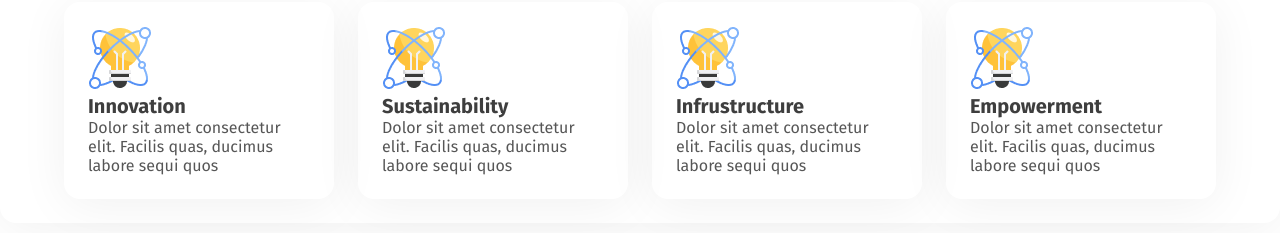
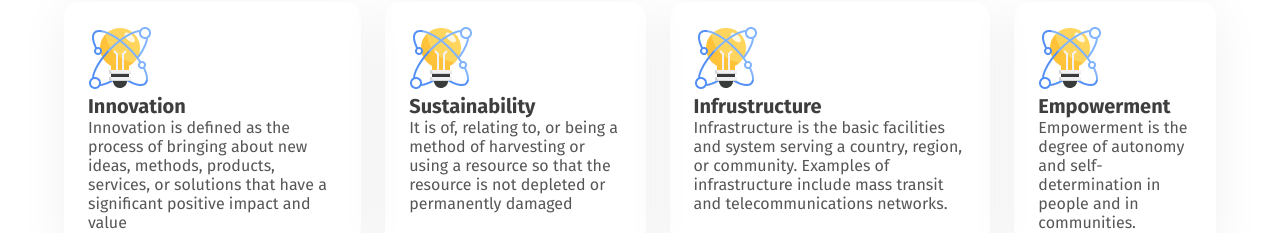
Before and after one commit to FarihaSanji/Bangladesh-2.0-assignemnt, a plain HTML site: page index.html in a window 1280 px wide. Shown: the part 719-952 px from the top of the page. Drawn offline with Linux system fonts and the light colour scheme.

Commit message:
Text Correction

```diff
--- a/index.html
+++ b/index.html
@@ -51,25 +51,25 @@
   <div class="pillar">
     <img src="./assets/card-icon.png" alt="">
     <h4 class="pillar-title">Innovation</h4>
-    <p class="pillar-description">Dolor sit amet consectetur elit. Facilis quas, ducimus labore sequi quos </p>
+    <p class="pillar-description">Innovation is defined as the process of bringing about new ideas, methods, products, services, or solutions that have a significant positive impact and value</p>
   </div>
 
   <div class="pillar">
     <img src="./assets/card-icon.png" alt="">
     <h4 class="pillar-title"> Sustainability</h4>
-    <p class="pillar-description">Dolor sit amet consectetur elit. Facilis quas, ducimus labore sequi quos </p>
+    <p class="pillar-description">It is of, relating to, or being a method of harvesting or using a resource so that the resource is not depleted or permanently damaged </p>
   </div>
 
   <div class="pillar">
     <img src="./assets/card-icon.png" alt="">
     <h4 class="pillar-title">Infrustructure</h4>
-    <p class="pillar-description">Dolor sit amet consectetur elit. Facilis quas, ducimus labore sequi quos </p>
+    <p class="pillar-description">Infrastructure is the basic facilities and system serving a country, region, or community. Examples of infrastructure include mass transit and telecommunications networks.</p>
   </div>
 
   <div class="pillar">
     <img src="./assets/card-icon.png" alt="">
     <h4 class="pillar-title">Empowerment</h4>
-    <p class="pillar-description">Dolor sit amet consectetur elit. Facilis quas, ducimus labore sequi quos </p>
+    <p class="pillar-description">Empowerment is the degree of autonomy and self-determination in people and in communities. </p>
   </div>
 </div>
 
```
